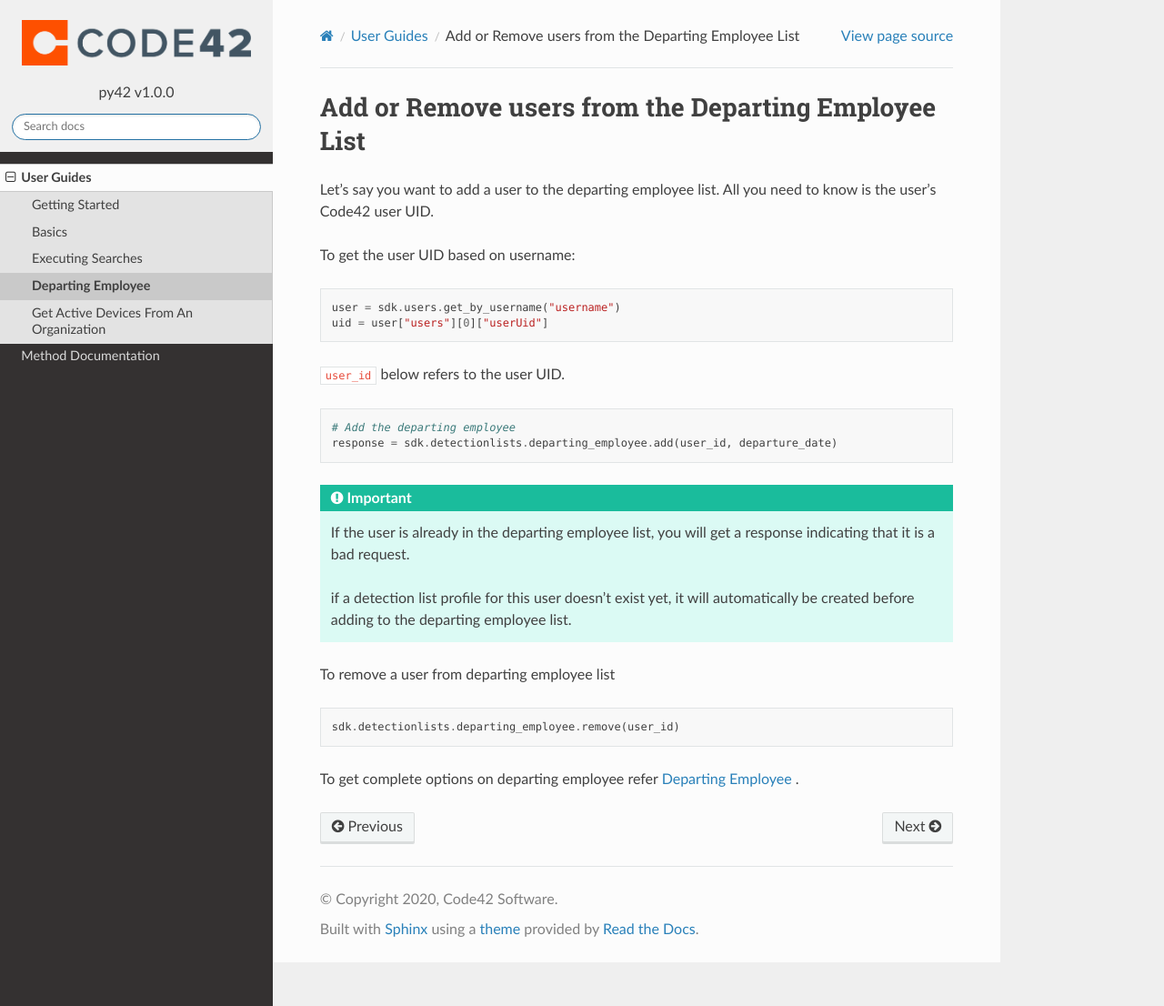
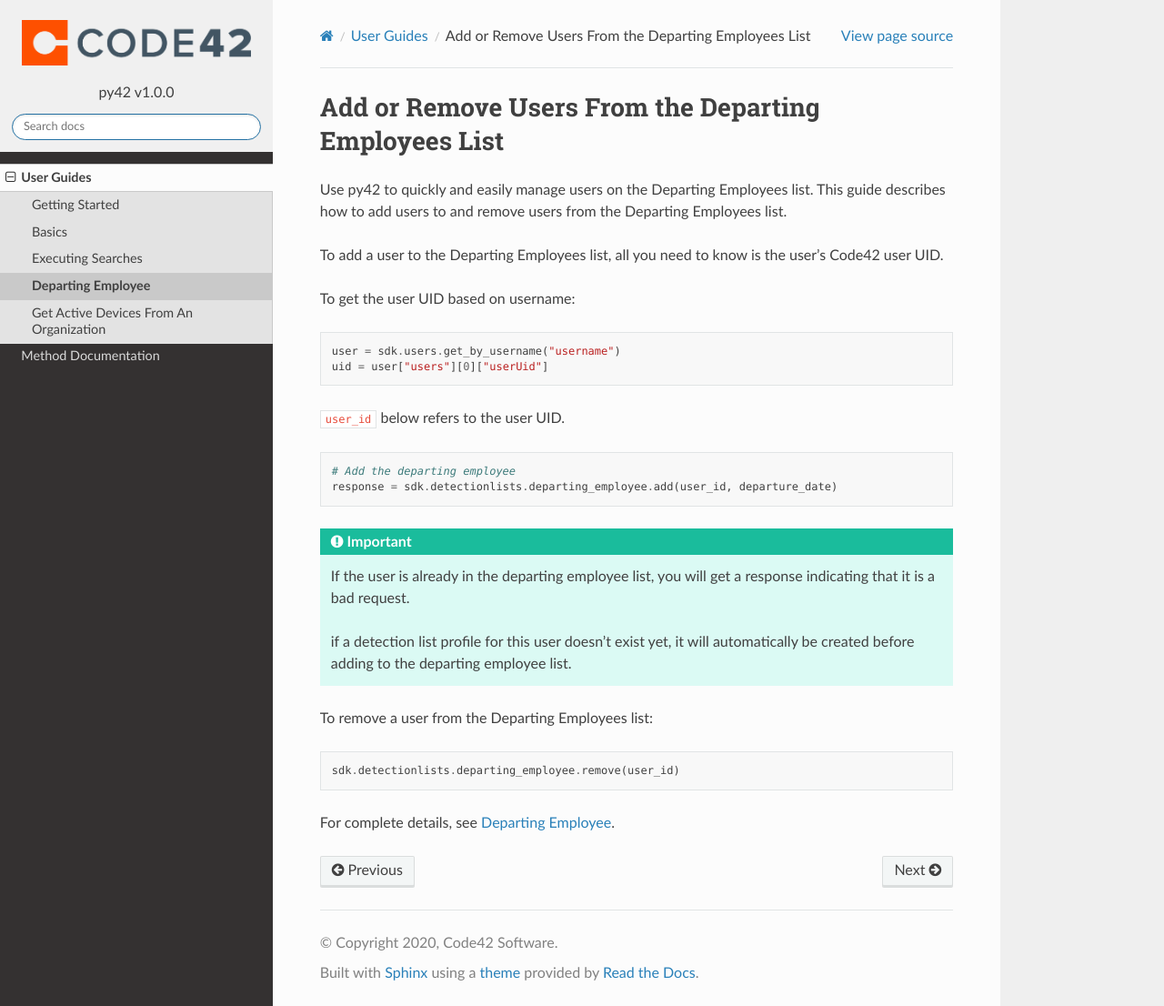
Before and after one commit to code42/py42, a Sphinx documentation site: the page built from docs/userguides/departingemployee.md, in a window 1280 px wide and 1106 px high. Shown: the whole window at 91% size. Built offline with Sphinx 7.4.7 and the Read the Docs theme 2.0.0, drawn with Linux system fonts in a browser that asks for light colours; the version number is read from the project's files by our own code.

Commit message:
Update departingemployee.md
IX feedback per INTEG-979

````diff
--- a/docs/userguides/departingemployee.md
+++ b/docs/userguides/departingemployee.md
@@ -1,6 +1,8 @@
-# Add or Remove users from the Departing Employee List
+# Add or Remove Users From the Departing Employees List
 
-Let's say you want to add a user to the departing employee list. All you need to know is the user's Code42 user UID.
+Use py42 to quickly and easily manage users on the Departing Employees list. This guide describes how to add users to and remove users from the Departing Employees list.
+
+To add a user to the Departing Employees list, all you need to know is the user's Code42 user UID.
 
 To get the user UID based on username:
 
@@ -24,10 +26,10 @@
     if a detection list profile for this user doesn't exist yet, it will automatically be created before adding to the departing employee list.
 ```
 
-To remove a user from departing employee list
+To remove a user from the Departing Employees list:
 ```python
 sdk.detectionlists.departing_employee.remove(user_id)
 ```
 
-To get complete options on departing employee
-refer [Departing Employee](../methoddocs/detectionlists.html#departing-employee) .
+For complete details, see
+ [Departing Employee](../methoddocs/detectionlists.html#departing-employee).
````
